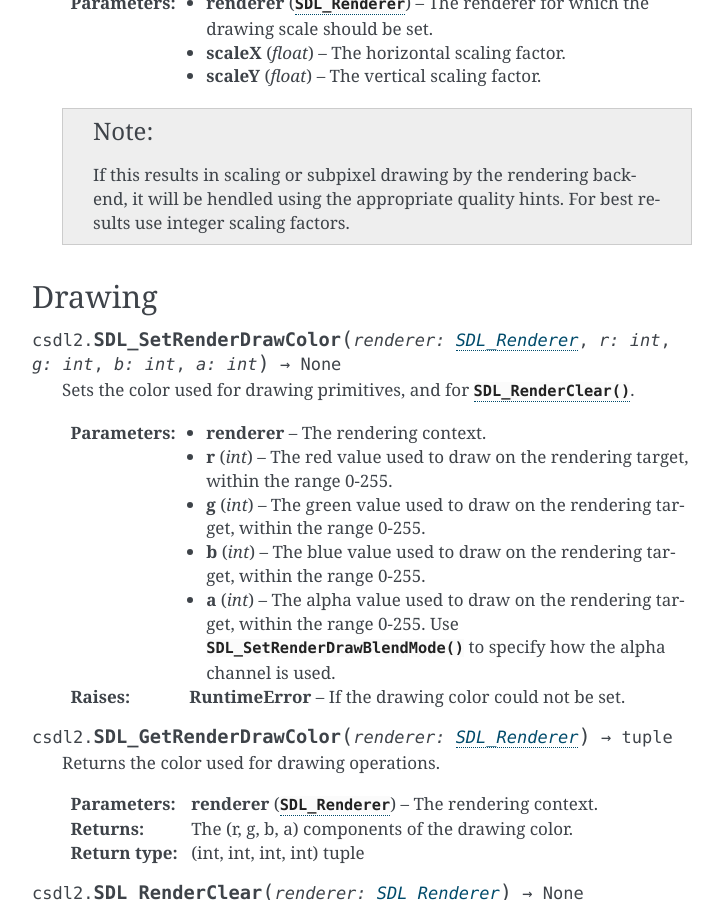
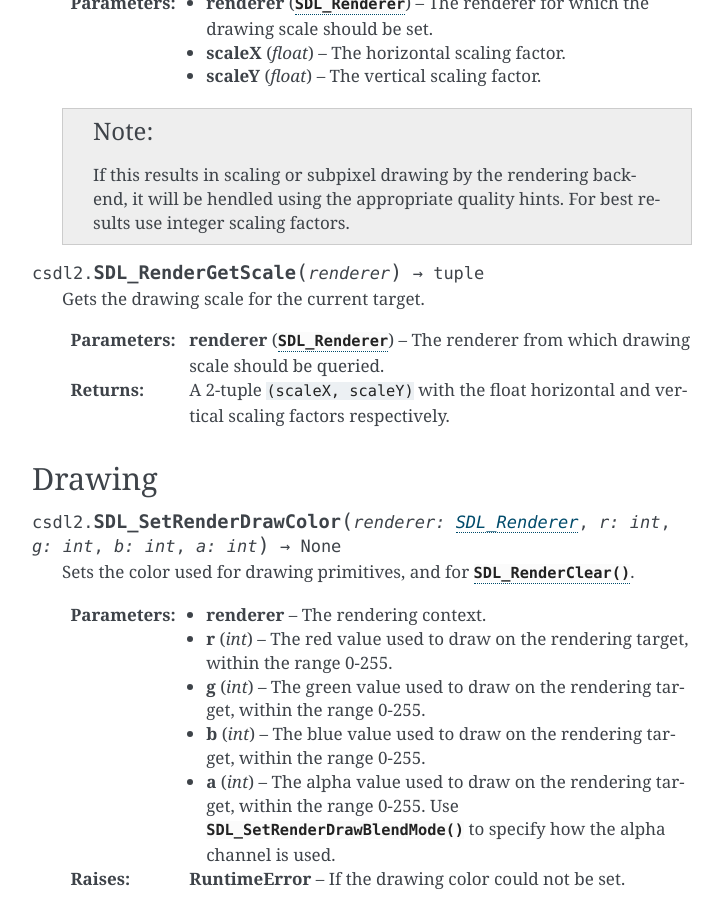
Before and after one commit to pyokagan/pycsdl2, a Sphinx documentation site: the page built from docs/api/render.rst, in a window 1280 px wide and 900 px high, scrolled down 9206 px. Shown: the whole window, without its empty margins (388-1111 px from the left). Built offline with Sphinx 7.4.7, drawn with Linux system fonts in a browser that asks for light colours.

Commit message:
render: implement SDL_RenderGetScale()

```diff
--- a/docs/api/render.rst
+++ b/docs/api/render.rst
@@ -470,6 +470,15 @@ Scaling
       it will be hendled using the appropriate quality hints. For best results
       use integer scaling factors.
 
+.. function:: SDL_RenderGetScale(renderer) -> tuple
+
+   Gets the drawing scale for the current target.
+
+   :param renderer: The renderer from which drawing scale should be queried.
+   :type renderer: :class:`SDL_Renderer`
+   :returns: A 2-tuple ``(scaleX, scaleY)`` with the float horizontal and
+             vertical scaling factors respectively.
+
 Drawing
 -------
 .. function:: SDL_SetRenderDrawColor(renderer: SDL_Renderer, r: int, g: int, b: int, a: int) -> None
```
Also changed, not shown: 3 other files.
